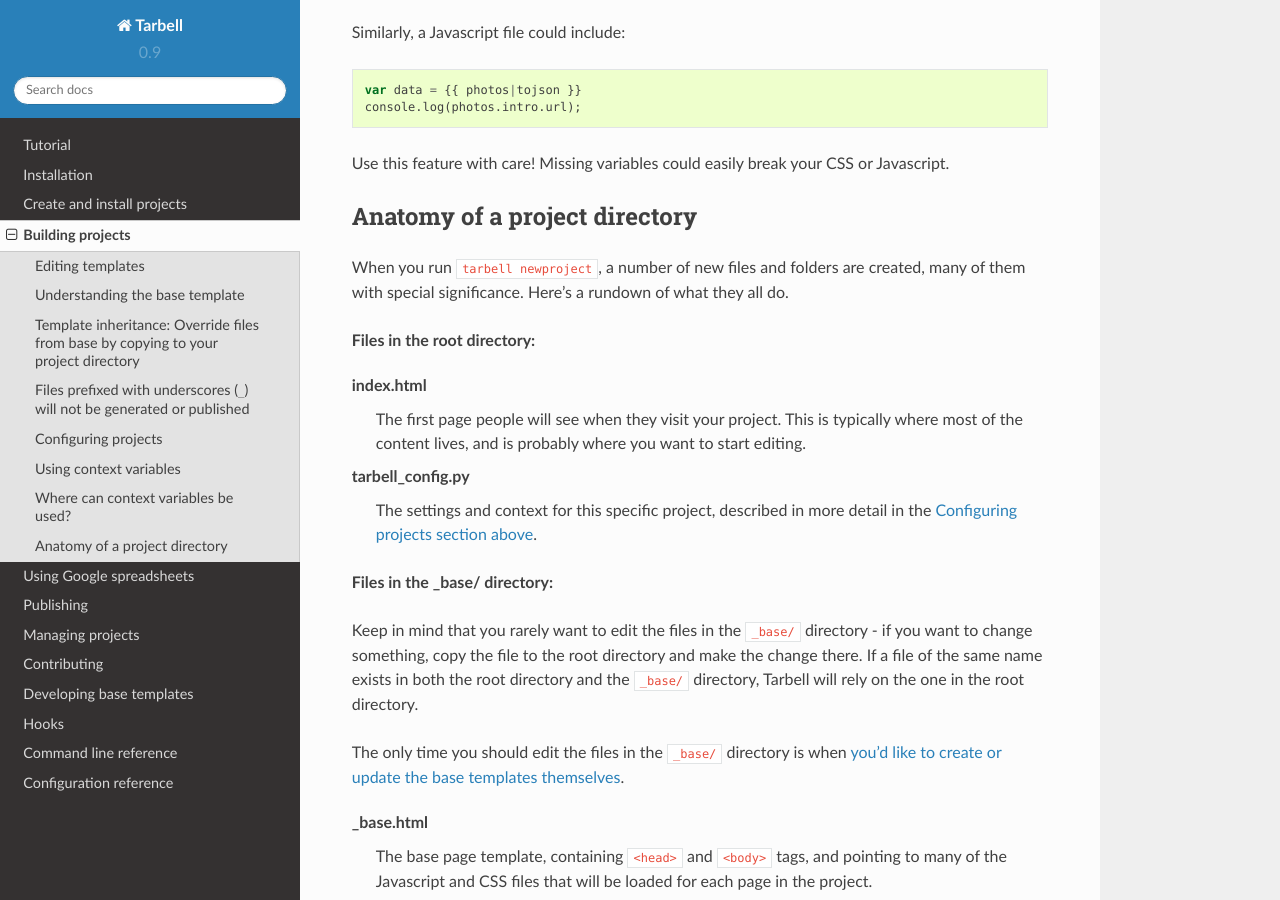
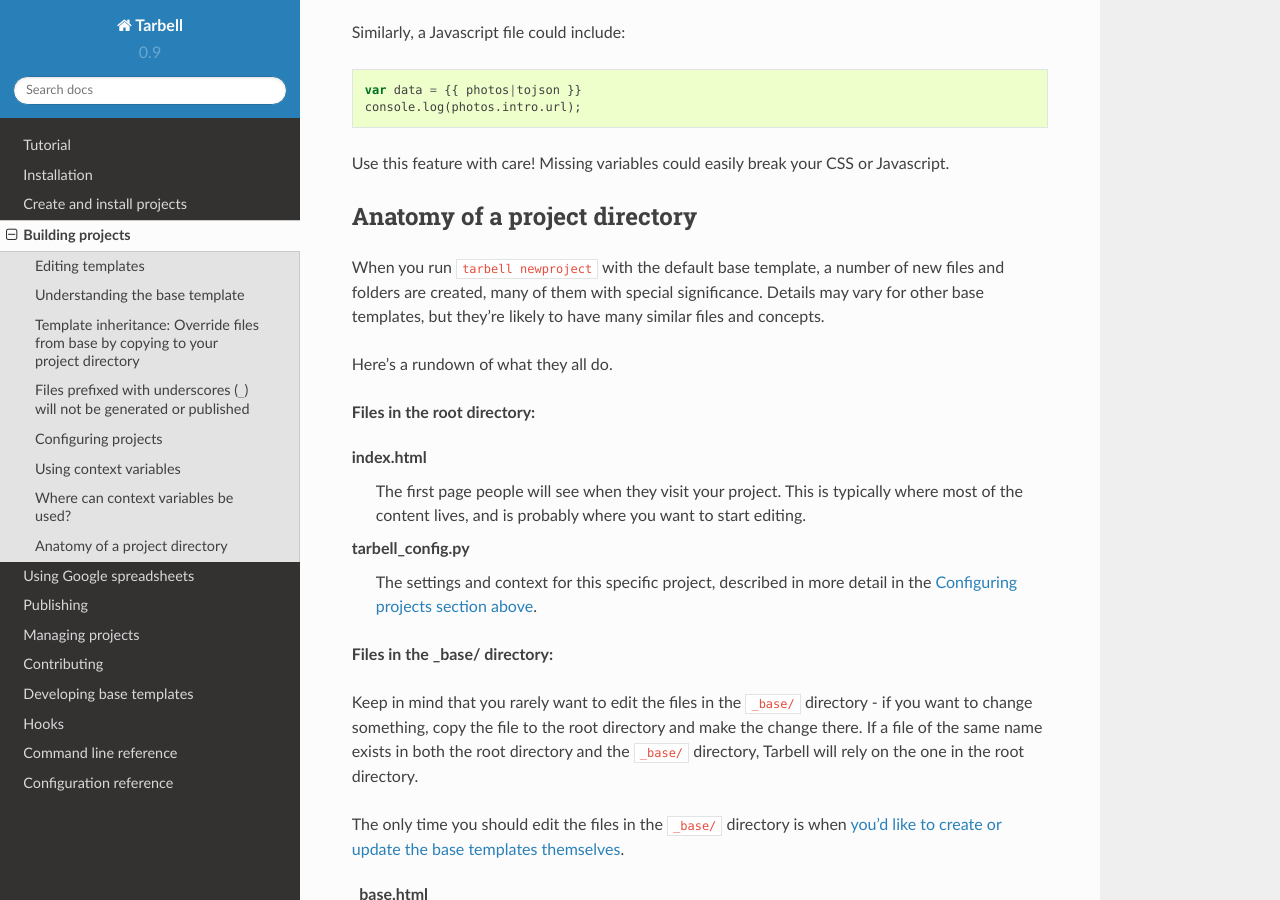
Before and after one commit to tarbell-project/tarbell, a Sphinx documentation site: the page built from tarbell/docs/build.rst, in a window 1280 px wide and 900 px high, scrolled down 3782 px. Built offline with Sphinx 7.4.7 and the Read the Docs theme 2.0.0, drawn with Linux system fonts in a browser that asks for light colours.

Commit message:
refine language to specify that the anatomy of a project is for the default open source base template

```diff
--- a/tarbell/docs/build.rst
+++ b/tarbell/docs/build.rst
@@ -195,8 +195,11 @@
 Anatomy of a project directory
 ------------------------------
 
-When you run ``tarbell newproject``, a number of new files and folders are created, many of them with
-special significance. Here's a rundown of what they all do.
+When you run ``tarbell newproject`` with the default base template, a number of new files and
+folders are created, many of them with special significance. Details may vary for other base templates,
+but they're likely to have many similar files and concepts.
+
+Here's a rundown of what they all do.
 
 **Files in the root directory:**
 
```
